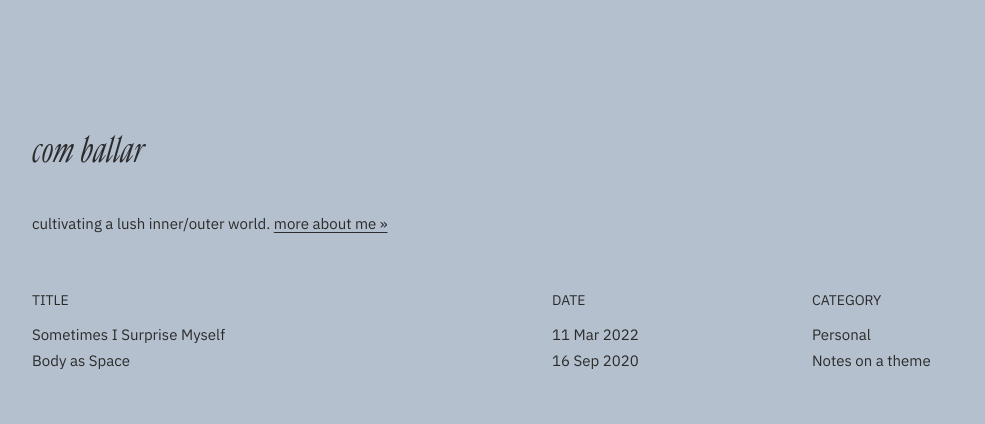
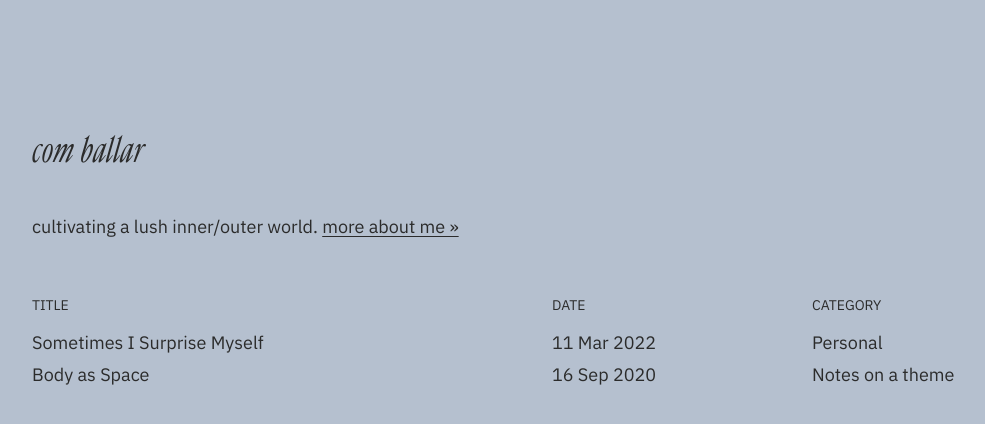
Before and after one commit to comballar/comballar.github.io, a Jekyll site: the page built from index.html, in a window 1280 px wide. Shown: the top 424 px of the page, without its empty margins (88-1073 px from the left). Built offline with Jekyll 4.4.1, drawn with Linux system fonts in a browser that asks for light colours.

Commit message:
Update base.scss

```diff
--- a/_sass/base.scss
+++ b/_sass/base.scss
@@ -4,7 +4,7 @@ $on-laptop:         800px !default;
 // typography
 @import url('https://fonts.googleapis.com/css2?family=IBM+Plex+Sans:ital,wght@0,400;0,600;1,400;1,600&display=swap');
 $font__family:      'IBM Plex Sans', sans-serif;
-$font__size:        15px;
+$font__size:        18px;
 $font__line-height: 1.75;
 
 @font-face {
```
